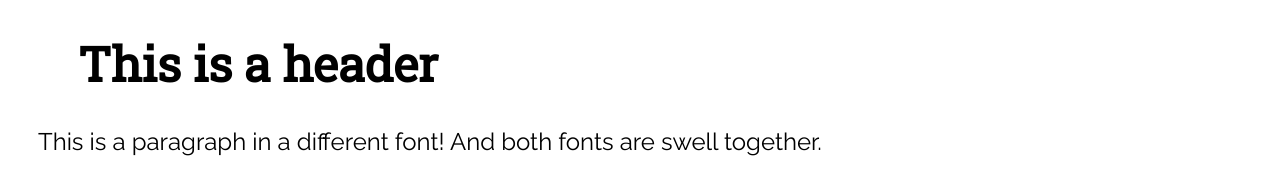
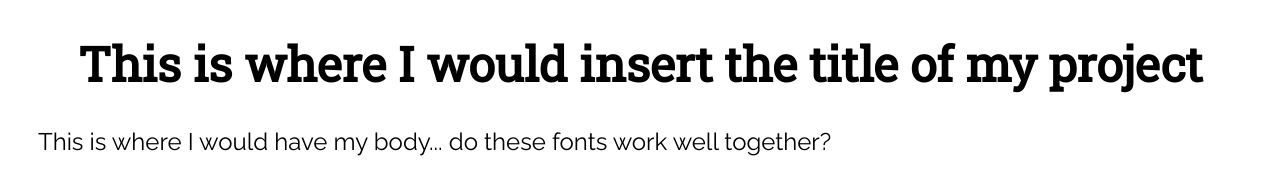
Before and after one commit to pjvaldez/pjvaldez.github.io, a plain HTML site: page index.html in a window 1280 px wide. Drawn offline with Linux system fonts and the light colour scheme.

Commit message:
Update index.html

```diff
--- a/index.html
+++ b/index.html
@@ -17,7 +17,7 @@
     </style>
   </head>
   <body>
-    <h1>This is a header</h1>
-    <p>This is a paragraph in a different font! And both fonts are swell together.</p>
+    <h1>This is where I would insert the title of my project </h1>
+    <p>This is where I would have my body...  do these fonts work well together?</p>
   </body>
 </html>
```
